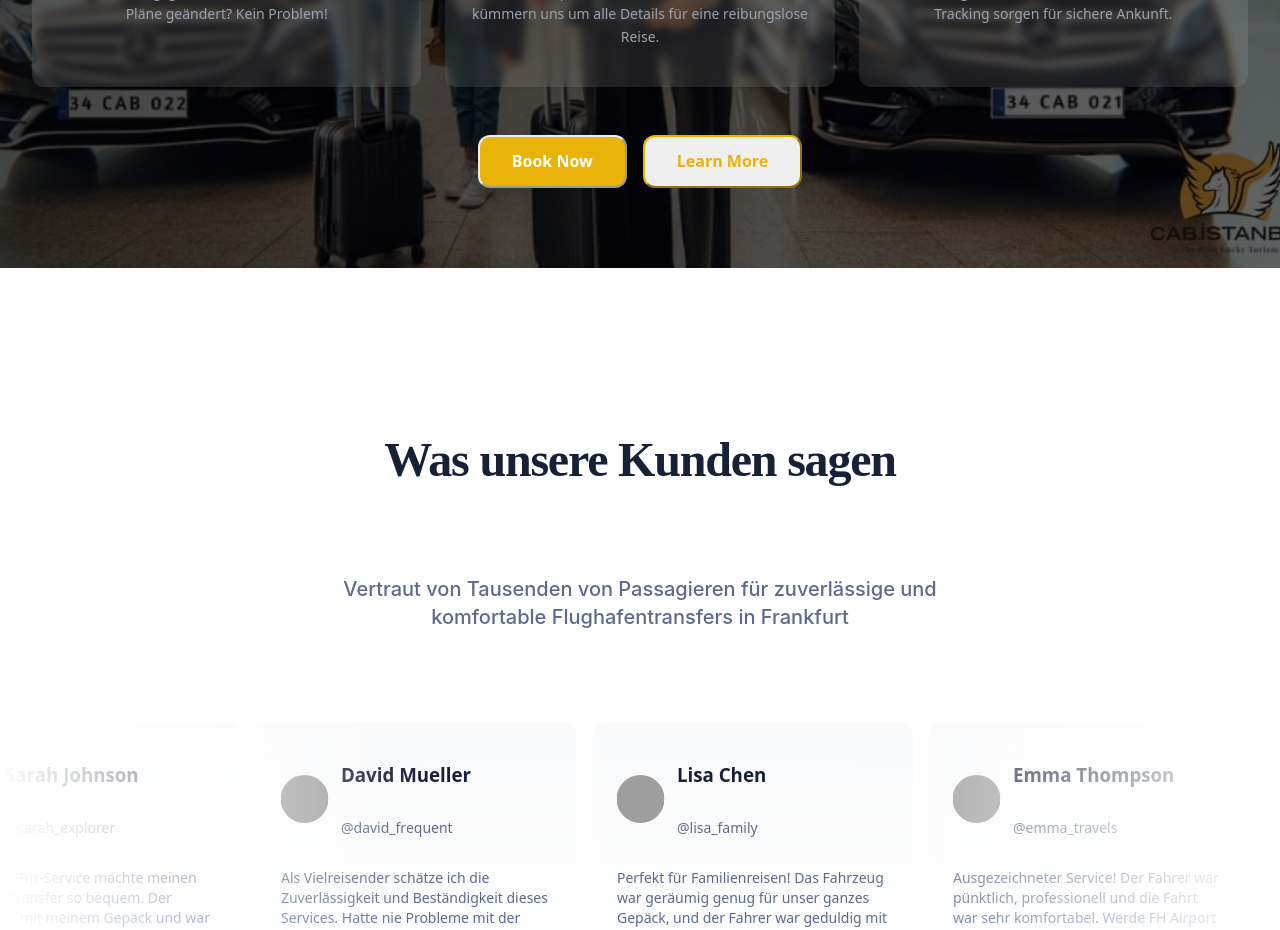
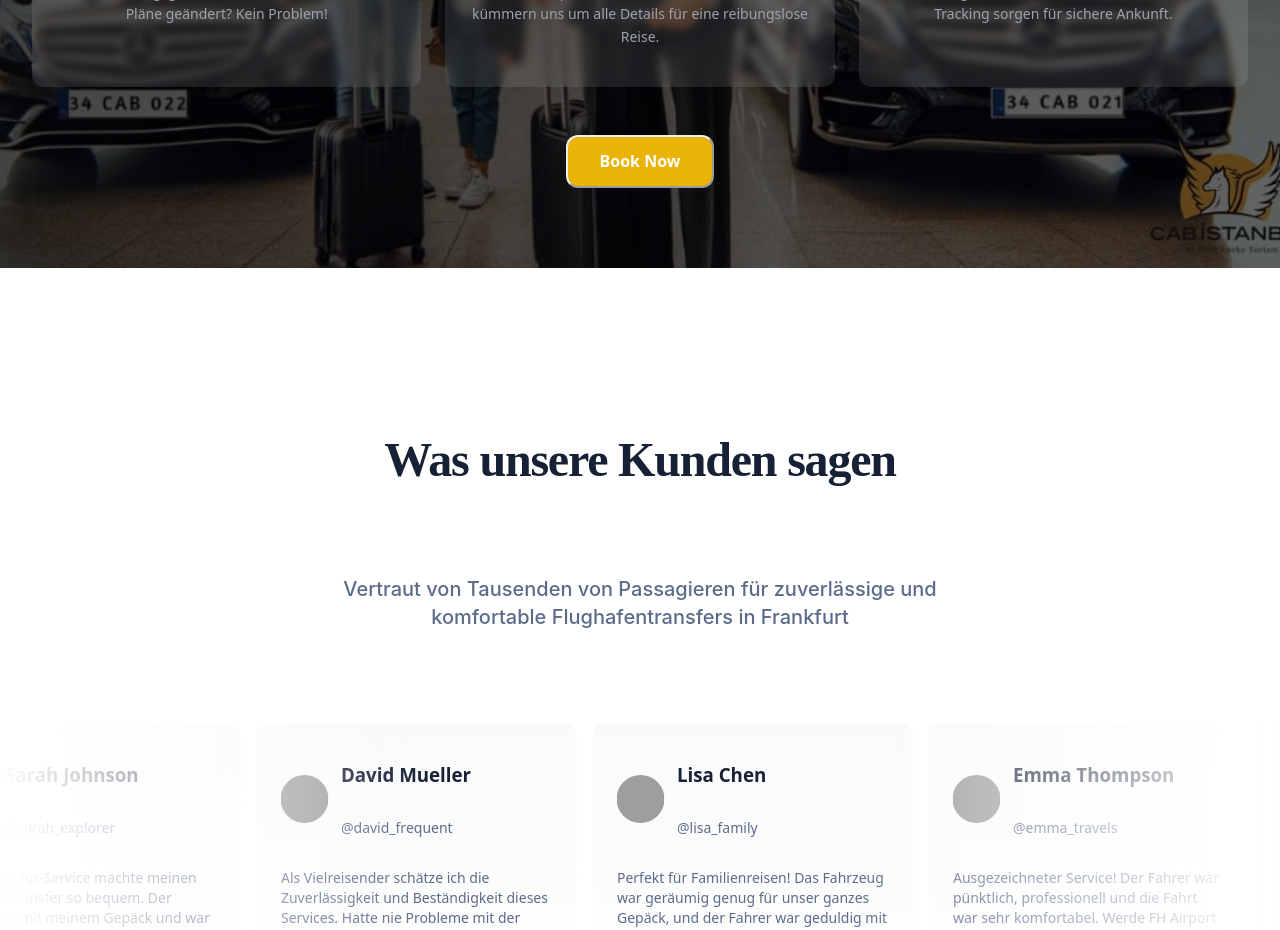
Before and after one commit to ArslanHaaider/crazy-taxi, a Next.js app: page / in a window 1280 px wide. Shown: the part 2240-3170 px from the top of the page. Built offline with nearby package versions, Linux system fonts and the light colour scheme; no server answers; grey boxes are pictures that could not be loaded.

Commit message:
refactor: remove unused dependencies and secondary CTA button
- Remove form from useEffect dependencies in StepOne as it's not needed
- Remove secondary "Learn More" CTA button from WhyChooseUS component

```diff
--- a/src/components/WhyChooseUS.tsx
+++ b/src/components/WhyChooseUS.tsx
@@ -102,15 +102,6 @@ const WhyChooseUS = () => {
             >
               Book Now
             </motion.button>
-
-            {/* Secondary CTA */}
-            <motion.button
-              whileHover={{ scale: 1.05 }}
-              whileTap={{ scale: 0.95 }}
-              className="border-2 border-yellow-500 text-yellow-500 hover:bg-yellow-500 hover:text-white font-semibold px-8 py-3 rounded-lg transition-all duration-300 transform hover:-translate-y-1"
-            >
-              Learn More
-            </motion.button>
           </div>
         </motion.div>
       </div>
--- a/src/components/form/StepOne.tsx
+++ b/src/components/form/StepOne.tsx
@@ -178,7 +178,7 @@ const StepOne = ({ form }: { form: UseFormReturnType<FormValues> }) => {
       const mm = String(now.getMinutes()).padStart(2, '0');
       form.setFieldValue('pickupTime', `${hh}:${mm}`);
     }
-  }, [timeMode, form]);
+  }, [timeMode]);
 
   if (loadError) {
     return <div>Error loading Google Maps. Please check your API key and try again.</div>;
```
